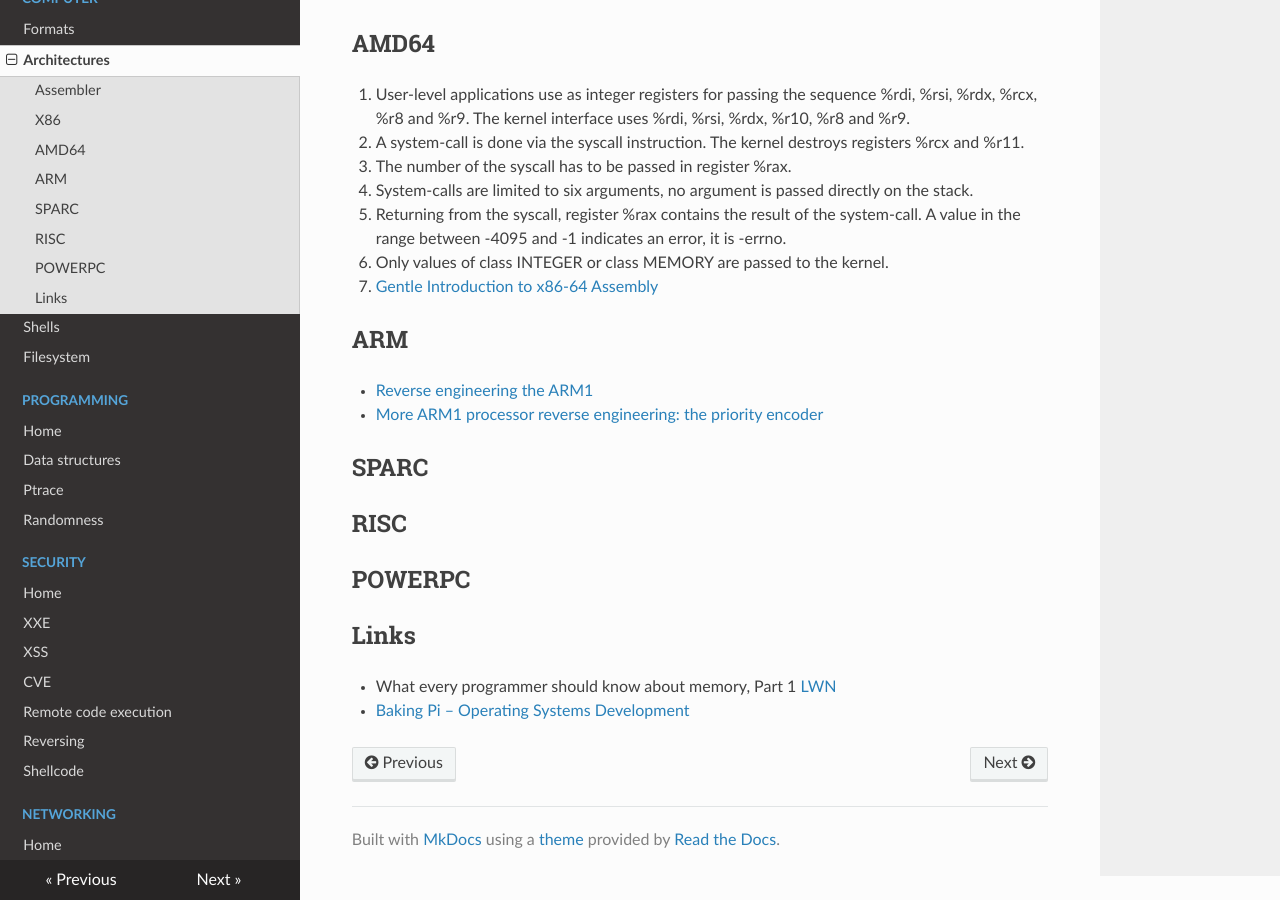
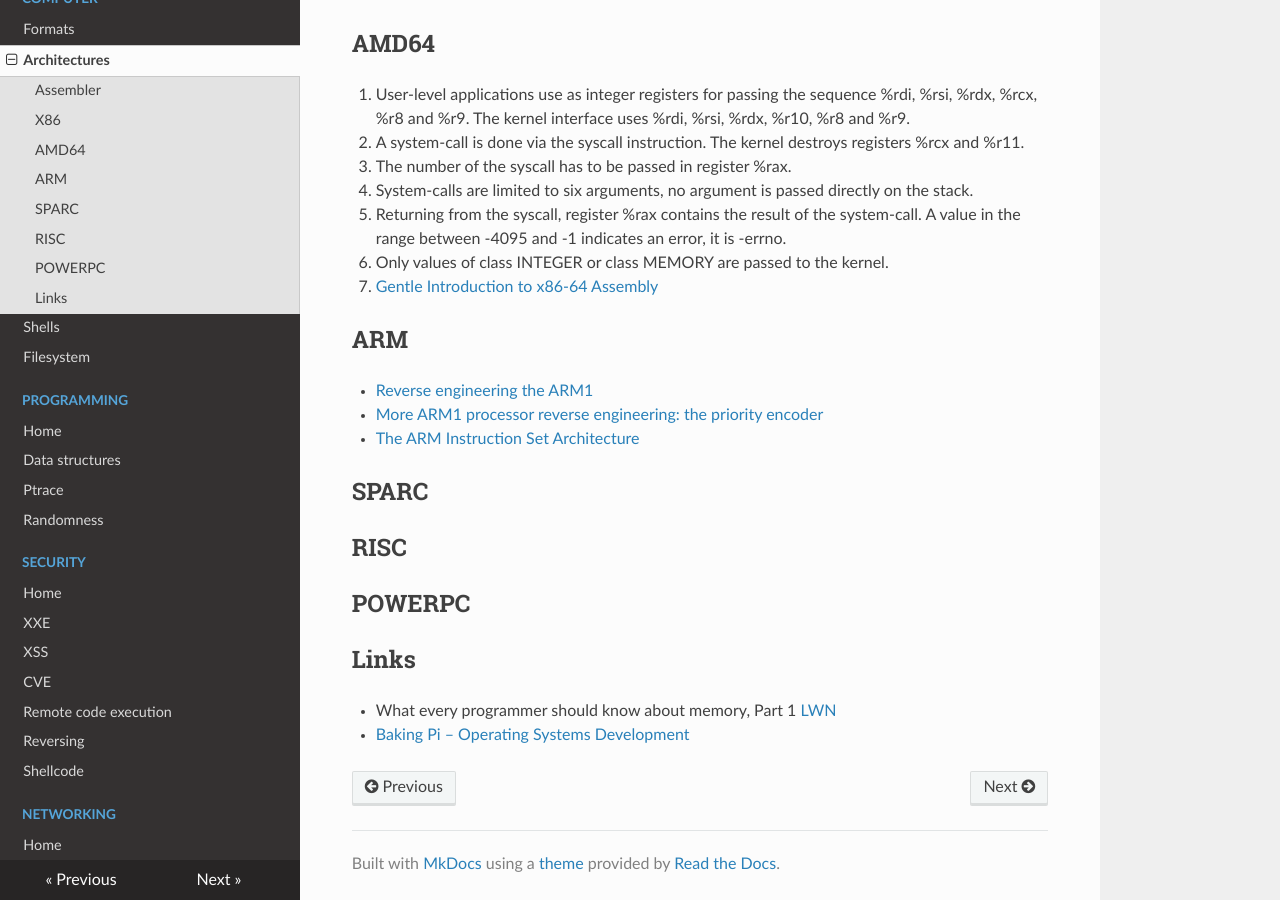
Before and after one commit to gipi/low-level, an MkDocs documentation site: the page built from docs/arch.md, in a window 1280 px wide and 900 px high, scrolled down 629 px. Built offline with MkDocs 1.6.1, drawn with Linux system fonts in a browser that asks for light colours; nearby versions of some CDN libraries; old or Windows-style settings are respelled for this version of MkDocs.

Commit message:
Add link.

```diff
--- a/docs/arch.md
+++ b/docs/arch.md
@@ -35,6 +35,7 @@ There are two notations: **Intel** and **AT&T**.
 
  - [Reverse engineering the ARM1](http://www.righto.com/2015/12/reverse-engineering-arm1-ancestor-of.html)
  - [More ARM1 processor reverse engineering: the priority encoder](http://www.righto.com/2016/01/more-arm1-processor-reverse-engineering.html)
+ - [The ARM Instruction Set Architecture](http://users.ece.utexas.edu/~valvano/EE345M/Arm_EE382N_4.pdf)
 
 ## SPARC
 
```
